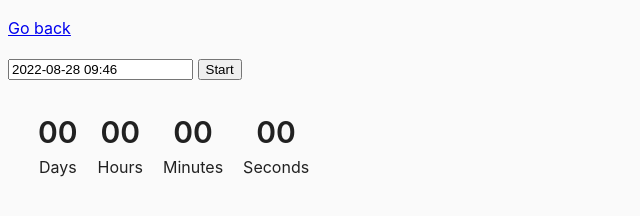
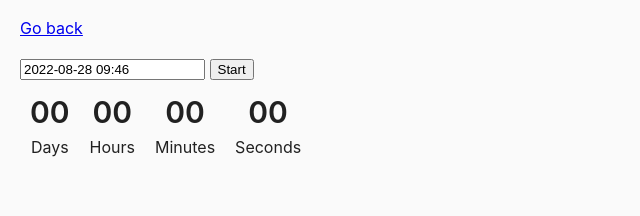
Before and after one commit to NataliiaKulchytska/goit-js-hw-09, a website built with Parcel: page src/02-timer.html in a window 1280 px wide. Shown: the whole page, without its empty margins (0-640 px from the left). Built offline with nearby package versions, Linux system fonts and the light colour scheme.

Commit message:
css style change

```diff
--- a/src/css/common.css
+++ b/src/css/common.css
@@ -10,6 +10,7 @@ body {
   background-color: #fafafa;
   color: #212121;
   line-height: 1.5;
+  margin-left: 20px;
 }
 
 img {
--- a/src/css/timer.css
+++ b/src/css/timer.css
@@ -3,7 +3,7 @@
     justify-content:flex-start;
     flex-direction:row;
     text-align: center;
-    margin: 20px;
+
 
 }
 .field{
```
